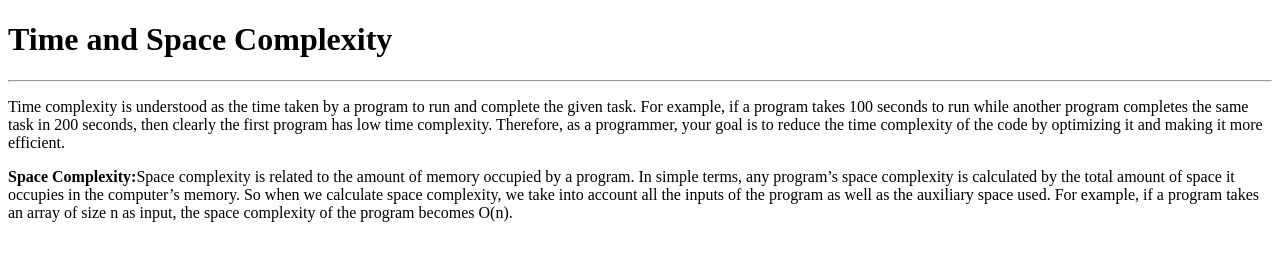
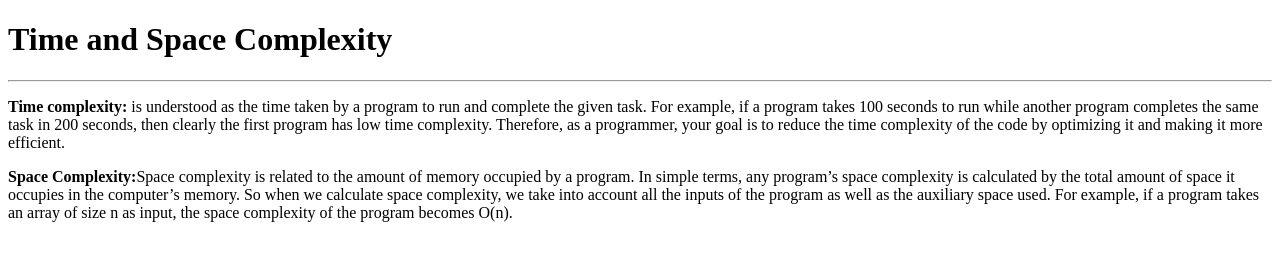
Before and after one commit to acciojob/time-and-space-complexity-codingbuz, a website: page main.html in a window 1280 px wide. Drawn offline with Linux system fonts and the light colour scheme.

Commit message:
created a submission

```diff
--- a/main.html
+++ b/main.html
@@ -8,11 +8,11 @@
 
 <body>
 	<!-- the entire body must be written by student -->
-	<h1> Time and Space Complexity</h1>
+	<h1>Time and Space Complexity</h1>
 	<hr>
-	<p>Time complexity is understood as the time taken by a program to run and complete the given task. For example, if a program takes 100 seconds to run while another program completes the same task in 200 seconds, then clearly the first program has low time complexity. Therefore, as a programmer, your goal is to reduce the time complexity of the code by optimizing it and making it more efficient.
+	<p><b>Time complexity:</b> is understood as the time taken by a program to run and complete the given task. For example, if a program takes 100 seconds to run while another program completes the same task in 200 seconds, then clearly the first program has low time complexity. Therefore, as a programmer, your goal is to reduce the time complexity of the code by optimizing it and making it more efficient.
 	</p>
-	<p><b> Space Complexity:</b>Space complexity is related to the amount of memory occupied by a program. In simple terms, any program’s space complexity is calculated by the total amount of space it occupies in the computer’s memory. So when we calculate space complexity, we take into account all the inputs of the program as well as the auxiliary space used. For example, if a program takes an array of size n as input, the space complexity of the program becomes O(n).
+	<p><b>Space Complexity:</b>Space complexity is related to the amount of memory occupied by a program. In simple terms, any program’s space complexity is calculated by the total amount of space it occupies in the computer’s memory. So when we calculate space complexity, we take into account all the inputs of the program as well as the auxiliary space used. For example, if a program takes an array of size n as input, the space complexity of the program becomes O(n).
 	</p>
     <script type="text/javascript" src="./script.js">
 </script>
```
